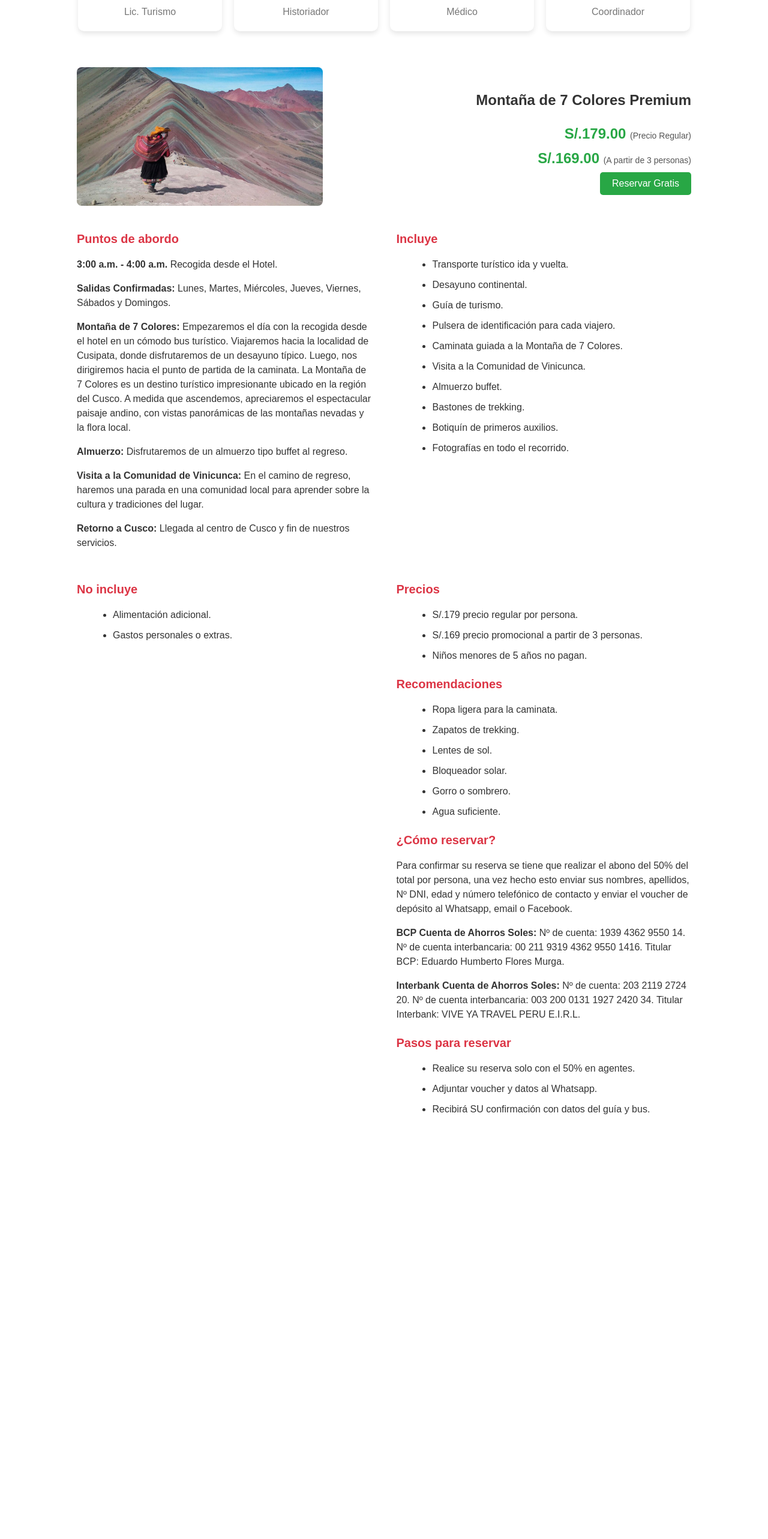
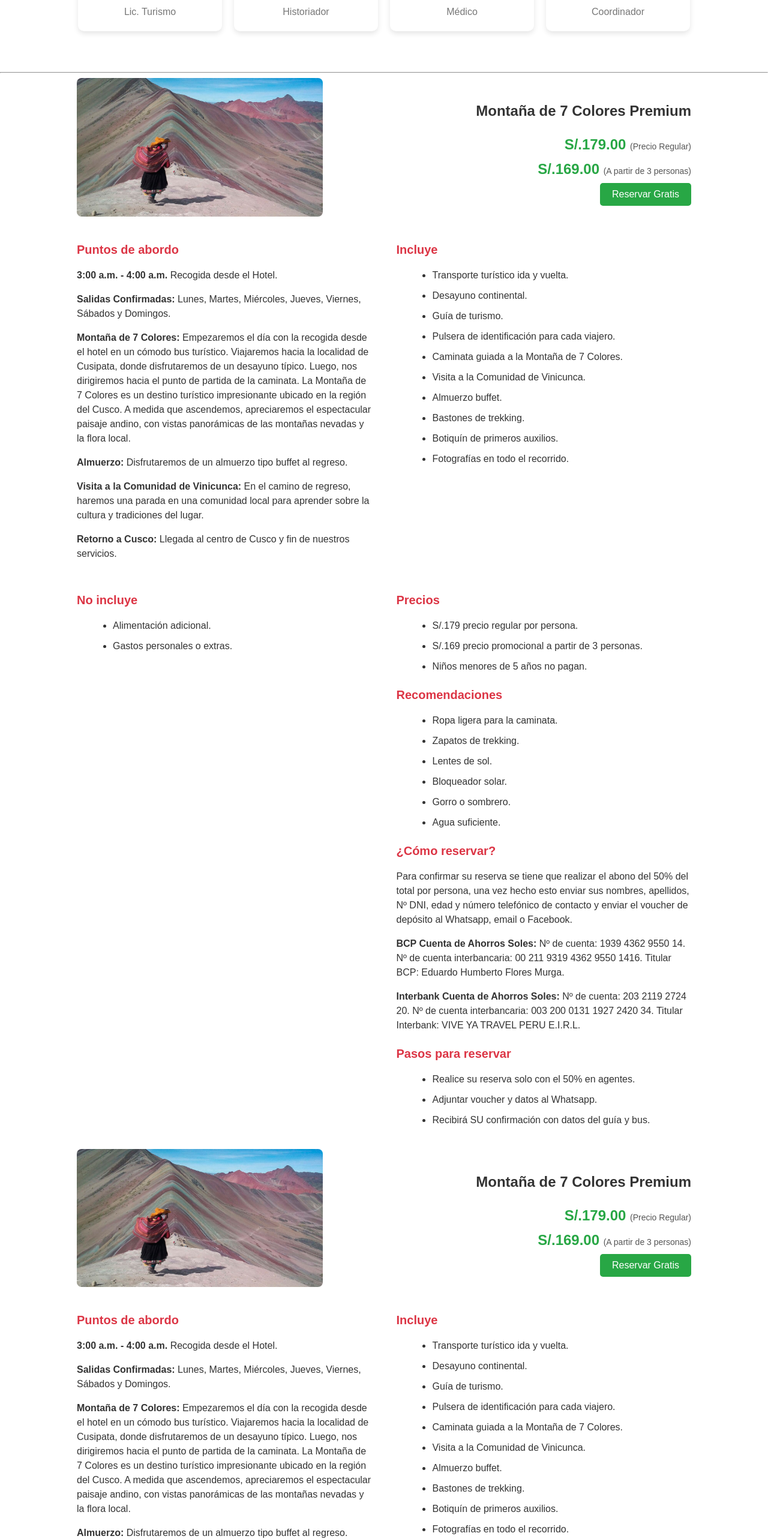
Before and after one commit to Rigosol/TravelPeru, a React (Vite) app in the folder web/: page / in a window 1280 px wide. Shown: the part 1921-4486 px from the top of the page at 60% size. Before the commit the page ends 3818 px from the top, so only its background shows below. Built offline with nearby package versions, Linux system fonts and the light colour scheme.

Commit message:
se modifico el archivo app poniendo una linea horizontal y recorriendo a una parte

```diff
--- a/web/src/App.jsx
+++ b/web/src/App.jsx
@@ -10,8 +10,11 @@ function App() {
       <Menu />
       <Banner />
       <Cuerpo />
-      <Salidas />
-
+      {/* Línea horizontal antes de Salidas */}
+      <hr />
+      <Salidas id="salidas" />
+        <Salidas />
+        <hr />
     </div>
   );
 }
```
